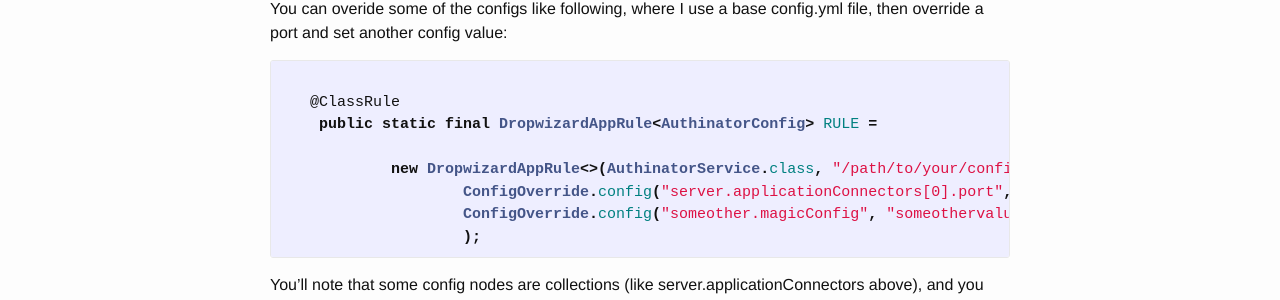
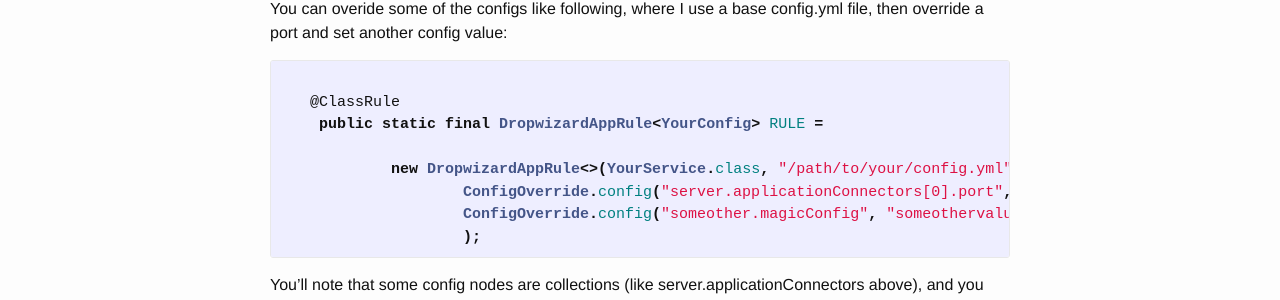
Before and after one commit to danofhisword/danofhisword.github.io, a Jekyll site: the page built from _posts/2014-09-25-dropwizard-testing-config-overrides.markdown, in a window 1280 px wide. Shown: the part 683-983 px from the top of the page. Built offline with Jekyll 4.4.1, drawn with Linux system fonts in a browser that asks for light colours.

Commit message:
tidy up sample code

```diff
--- a/_posts/2014-09-25-dropwizard-testing-config-overrides.markdown
+++ b/_posts/2014-09-25-dropwizard-testing-config-overrides.markdown
@@ -33,9 +33,9 @@ You can overide some of the configs like following, where I use a base config.ym
 {% highlight java %}
 
    @ClassRule
-    public static final DropwizardAppRule<AuthinatorConfig> RULE =
+    public static final DropwizardAppRule<YourConfig> RULE =
 
-            new DropwizardAppRule<>(AuthinatorService.class, "/path/to/your/config.yml",
+            new DropwizardAppRule<>(YourService.class, "/path/to/your/config.yml",
                     ConfigOverride.config("server.applicationConnectors[0].port", "443"),
                     ConfigOverride.config("someother.magicConfig", "someothervalue")
                     );
```
